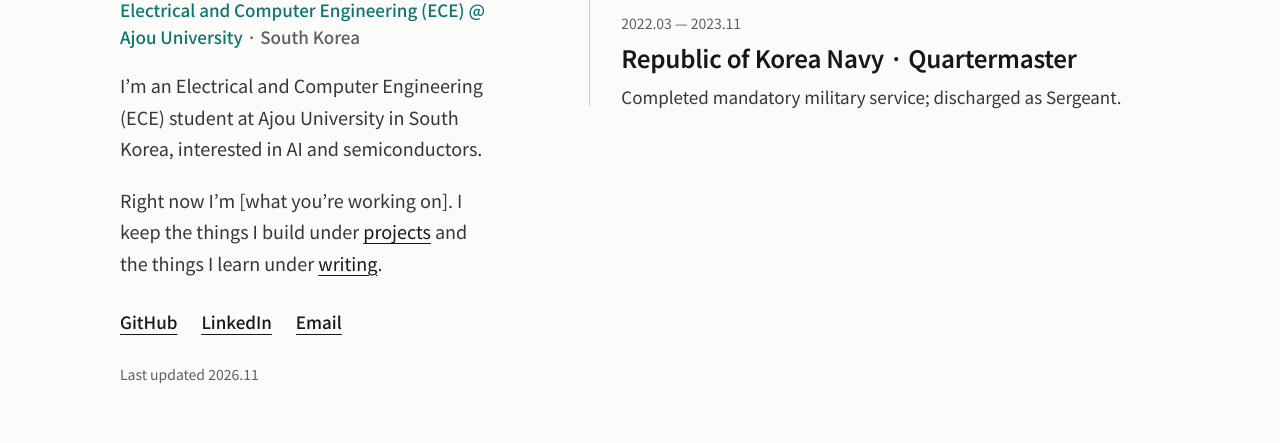
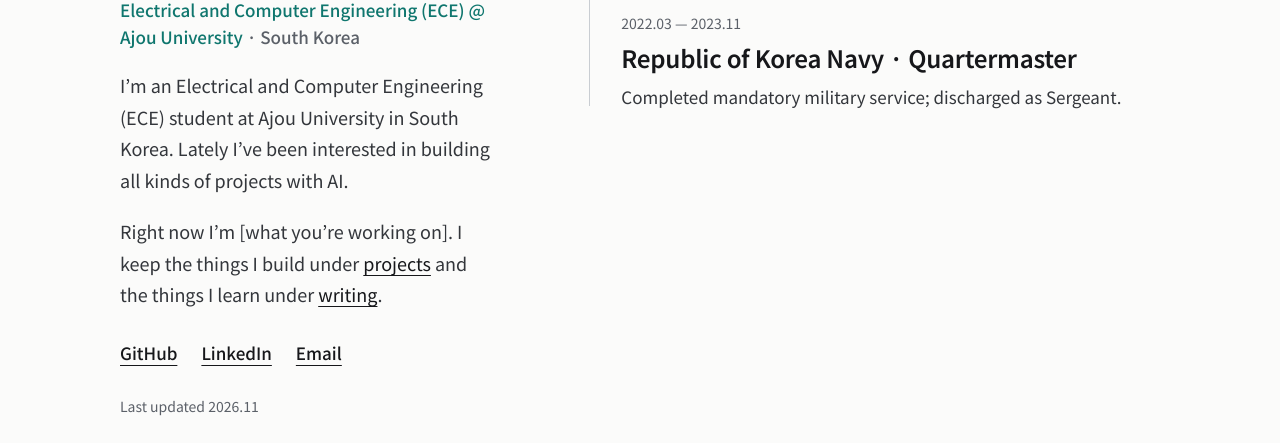
Before and after one commit to shark-soong/shark-soong.github.io, an Astro site: page /en in a window 1280 px wide. Shown: the part 357-800 px from the top of the page. Built offline with nearby package versions, Linux system fonts and the light colour scheme; Astro itself is replaced by a stand-in of ours.

Commit message:
Match English intro to the revised Korean interests line
Co-Authored-By: Claude Opus 5.5 <noreply@anthropic.com>
Claude-Session: https://claude.ai/code/session_014TBDNG2Vqzv5h8nymCG8GB

```diff
--- a/src/content/profile/en.md
+++ b/src/content/profile/en.md
@@ -11,6 +11,6 @@ links:
 # resume: /resume/SoongWe-Lee-Resume.pdf
 ---
 
-I'm an Electrical and Computer Engineering (ECE) student at Ajou University in South Korea, interested in AI and semiconductors.
+I'm an Electrical and Computer Engineering (ECE) student at Ajou University in South Korea. Lately I've been interested in building all kinds of projects with AI.
 
 Right now I'm [what you're working on]. I keep the things I build under [projects](/en/projects/) and the things I learn under [writing](/en/writing/).
```
